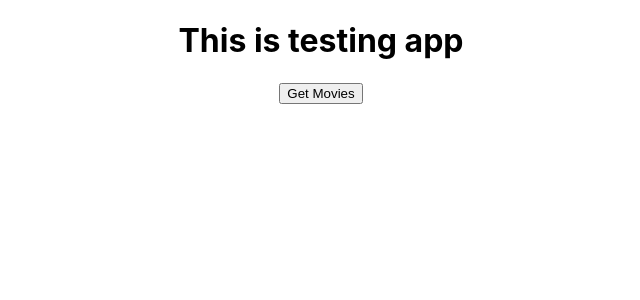
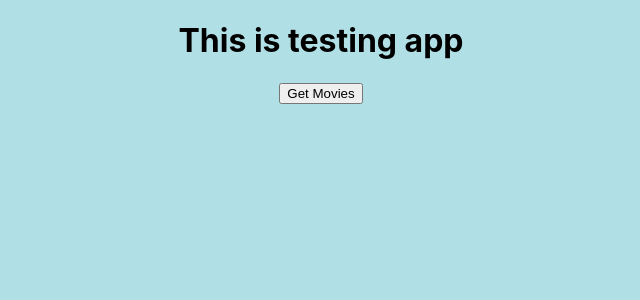
Before and after one commit to manjunadhb/cyclictest2, a React (Create React App) app in the folder client/: page / in a window 1280 px wide. Shown: the top 300 px of the page, without its empty margins (319-959 px from the left). Built offline with nearby package versions, Linux system fonts and the light colour scheme.

Commit message:
updated bgcolor

```diff
--- a/client/src/App.css
+++ b/client/src/App.css
@@ -1,5 +1,9 @@
 .App {
   text-align: center;
+}
+
+body {
+  background-color: powderblue;
 }
 
 .App-logo {
```
